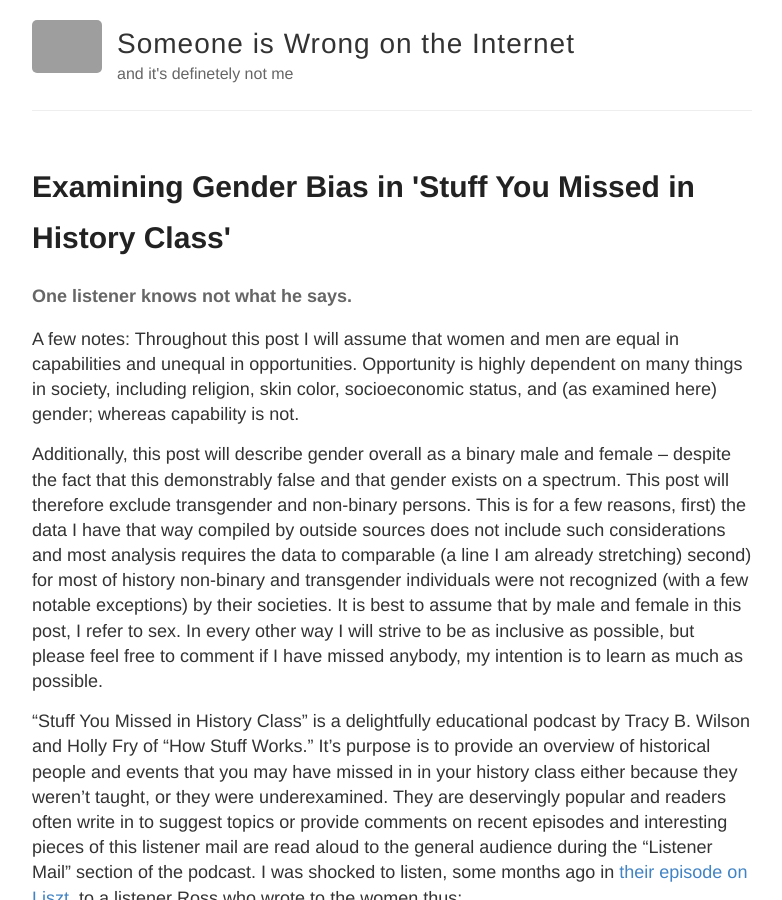
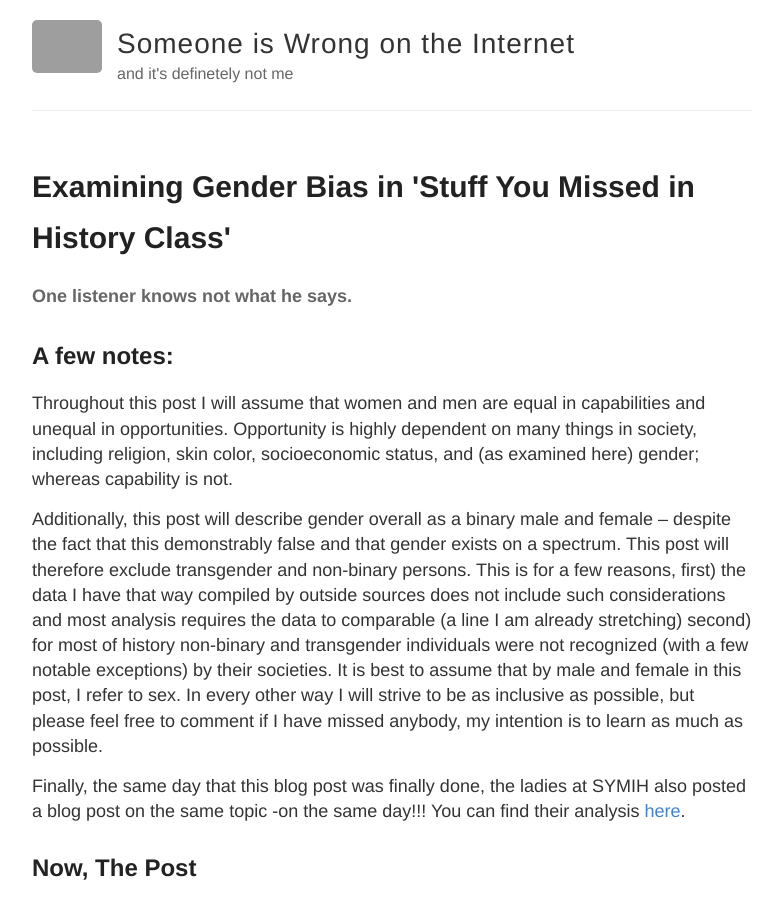
Before and after one commit to sjfwagner/sjfwagner.github.io, a Jekyll site: the page built from _posts/2016-06-01-gender-bias-in-SYMIH.md, in a window 1280 px wide and 900 px high. Shown: the whole window, without its empty margins (248-1030 px from the left). Built offline with Jekyll 4.4.1, drawn with Linux system fonts in a browser that asks for light colours; grey boxes are pictures that could not be loaded.

Commit message:
Updated 2016-06-01-gender-bias-in-SYMIH.md

```diff
--- a/_posts/2016-06-01-gender-bias-in-SYMIH.md
+++ b/_posts/2016-06-01-gender-bias-in-SYMIH.md
@@ -7,9 +7,15 @@ published: true
 ---
 #### One listener knows not what he says.
 
-A few notes: Throughout this post I will assume that women and men are equal in capabilities and unequal in opportunities. Opportunity is highly dependent on many things in society, including religion, skin color, socioeconomic status, and (as examined here) gender; whereas capability is not.
+## A few notes:
+
+Throughout this post I will assume that women and men are equal in capabilities and unequal in opportunities. Opportunity is highly dependent on many things in society, including religion, skin color, socioeconomic status, and (as examined here) gender; whereas capability is not.
 
 Additionally, this post will describe gender overall as a binary male and female -- despite the fact that this demonstrably false and that gender exists on a spectrum. This post will therefore exclude transgender and non-binary persons. This is for a few reasons, first) the data I have that way compiled by outside sources does not include such considerations and most analysis requires the data to comparable (a line I am already stretching) second) for most of history non-binary and transgender individuals were not recognized (with a few notable exceptions) by their societies. It is best to assume that by male and female in this post, I refer to sex. In every other way I will strive to be as inclusive as possible, but please feel free to comment if I have missed anybody, my intention is to learn as much as possible.
+
+Finally, the same day that this blog post was finally done, the ladies at SYMIH also posted a blog post on the same topic -on the same day!!! You can find their analysis [here](http://www.missedinhistory.com/blog/our-final-answer-on-too-many-women/).
+
+## Now, The Post
 
 “Stuff You Missed in History Class” is a delightfully educational podcast by Tracy B. Wilson and Holly Fry of “How Stuff Works.” It’s purpose is to provide an overview of historical people and events that you may have missed in in your history class either because they weren’t taught, or they were underexamined. They are deservingly popular and readers often write in to suggest topics or provide comments on recent episodes and interesting pieces of this listener mail are read aloud to the general audience during the “Listener Mail” section of the podcast. I was shocked to listen, some months ago in [their episode on Liszt](http://www.missedinhistory.com/podcasts/lisztomania/ "SYMIH"), to a listener Ross who wrote to the women thus:
 
```
